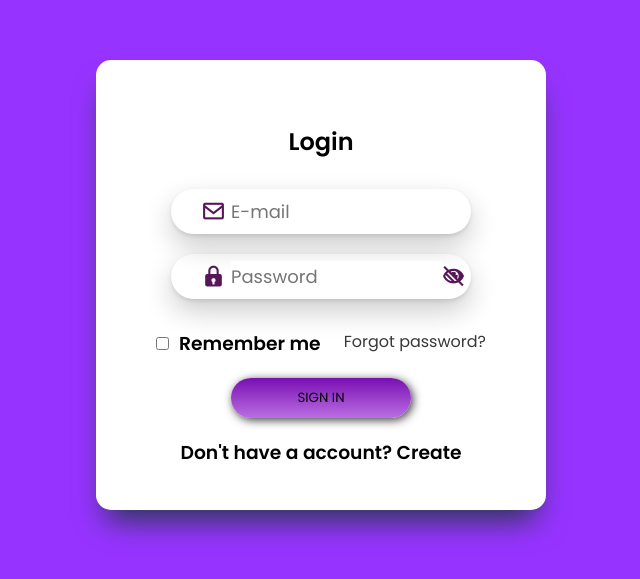
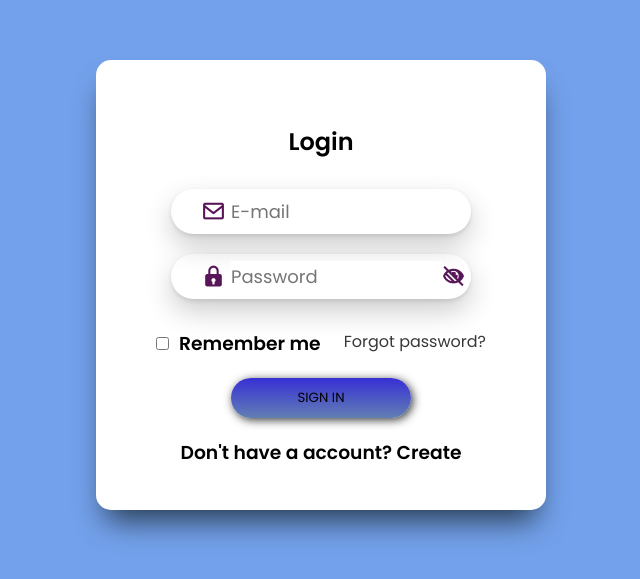
Before and after one commit to maluroojas/frameworks, an Angular app in the folder my-app/: page /login in a window 1280 px wide. Shown: the part 115-694 px from the top of the page, without its empty margins (319-959 px from the left). Built offline with nearby package versions, Linux system fonts and the light colour scheme.

Commit message:
aula 29/05

```diff
--- a/my-app/src/app/app.module.ts
+++ b/my-app/src/app/app.module.ts
@@ -5,7 +5,7 @@ import { AppRoutingModule } from './app-routing.module';
 import { AppComponent } from './app.component';
 import { HeroComponent } from './compnents/hero/hero.component';
 import { LoginComponent } from './components/login/login.component';
-import { FormsModule } from '@angular/forms';
+import { FormsModule, ReactiveFormsModule } from '@angular/forms';
 import { PageNotFoundComponent } from './components/page-not-found/page-not-found.component';
 import { CreateUserComponent } from './components/create-user/create-user.component';
 import { DashboardComponent } from './components/dashboard/dashboard.component';
@@ -28,7 +28,8 @@ import { TodoListComponent } from './components/todo-list/todo-list.component';
   imports: [
     BrowserModule,
     AppRoutingModule,
-    FormsModule
+    FormsModule,
+    ReactiveFormsModule
   ],
   providers: [],
   bootstrap: [AppComponent]
--- a/my-app/src/app/components/dashboard/dashboard.component.html
+++ b/my-app/src/app/components/dashboard/dashboard.component.html
@@ -1,7 +1,7 @@
 <div class="container">
   <!-- HEADER 1 -->
   <div class="header1">
-    <h2>dashboard</h2>
+    <h2>Dashboard</h2>
     <i class="bx bx-menu"></i>
   </div>
 
--- a/my-app/src/app/components/login/login.component.css
+++ b/my-app/src/app/components/login/login.component.css
@@ -1,13 +1,13 @@
-@import url('https://fonts.googleapis.com/css2?family=Poppins:wght@100;200;300;400;500;600&display=swap');
+@import url("https://fonts.googleapis.com/css2?family=Poppins:wght@100;200;300;400;500;600&display=swap");
 * {
-    font-family: 'Poppins', sans-serif;
+  font-family: "Poppins", sans-serif;
 }
 
 h2 {
-margin:20px;
+  margin: 20px;
 }
 
-.error{
+.error {
   display: flex;
   align-items: center;
   gap: 10px;
@@ -18,11 +18,10 @@ border-radius: 8px;
   box-shadow: 2px 2px 5px #383838;
   margin-bottom: 5px;
   height: 38px;
-
 }
 
 .container {
-    background: #9733FF;
+  background: #73a1eb;
   height: 100vh;
   display: flex;
   justify-content: center;
@@ -43,7 +42,9 @@ height: 38px;
 
 .input {
   width: 300px;
-box-shadow: rgba(0, 0, 0, 0.2) 0px 12px 28px 0px, rgba(0, 0, 0, 0.1) 0px 2px 4px 0px, rgba(255, 255, 255, 0.05) 0px 0px 0px 1px inset;;
+  box-shadow: rgba(0, 0, 0, 0.2) 0px 12px 28px 0px,
+    rgba(0, 0, 0, 0.1) 0px 2px 4px 0px,
+    rgba(255, 255, 255, 0.05) 0px 0px 0px 1px inset;
   margin: 10px;
   padding-left: 30px;
   height: 45px;
@@ -64,15 +65,15 @@ align-items: center;
 
 i {
   font-size: 25px;
-color: linear gradient( #4201F1, #892AE8);
-color: #581558
+  color: linear gradient(#9d83e4, #892ae8);
+  color: #581558;
 }
 
 .remember {
   display: flex;
   justify-content: space-between;
   width: 330px;
-    margin:20px;
+  margin: 20px;
 }
 
 .remember div {
@@ -92,13 +93,11 @@ margin-bottom: 20px;
   border-radius: 40px;
   border: none;
   box-shadow: 2px 2px 10px #383838;
-background: linear-gradient(rgb(121, 15, 178), rgb(186, 110, 226));
+  background: linear-gradient(rgb(55, 47, 212), rgb(98, 127, 180));
   cursor: pointer;
-
-
 }
 
-.button:hover{
+.button:hover {
   filter: brightness(140%);
 }
 
--- a/my-app/src/app/components/task/task.component.css
+++ b/my-app/src/app/components/task/task.component.css
@@ -1,4 +1,5 @@
 @import url('https://fonts.googleapis.com/css2?family=Poppins:wght@100;200;300;400;500;600;700&display=swap');
+
     .container {
     font-family: 'Poppins', sans-serif;
 }
@@ -44,7 +45,7 @@ button {
     border-radius: 40px;
     border: none;
     box-shadow: 2px 2px 10px #383838;
-    background: linear-gradient(rgb(129, 55, 167), rgb(164, 110, 226));
+    background: linear-gradient(rgb(59, 55, 167), rgb(63, 126, 243));
     cursor: pointer;
     margin: 10px;
     }
--- a/my-app/src/app/components/task/task.component.html
+++ b/my-app/src/app/components/task/task.component.html
@@ -7,6 +7,7 @@
         name="txtNome"
         id="txtNome"
         placeholder="Digite o nome da tarefa"
+        [formControl]="nome"
       />
 
       <label for="txtdesc">Descrição</label>
@@ -15,6 +16,7 @@
         name="txtDesc"
         id="txtDesc"
         placeholder="Digite a descrição da tarefa"
+        [formControl]="descricao"
       />
 
       <label for="txtresp">Responsável</label>
@@ -23,6 +25,7 @@
         name="txtResp"
         id="txtResp"
         placeholder="Digite o responsável da tarefa"
+        [formControl]="responsavel"
       />
 
       <label for="txtInicio">Data Início</label>
@@ -34,7 +37,7 @@
       <div class="button2"></div>
         <div class="button">
             <button>Cancelar</button>
-            <button>Cadastrar</button>
+            <button (click)="cadastrar()">Cadastrar</button>
         </div>
 
     </div>
--- a/my-app/src/app/components/task/task.component.ts
+++ b/my-app/src/app/components/task/task.component.ts
@@ -1,4 +1,5 @@
 import { Component } from '@angular/core';
+import { FormControl } from '@angular/forms';
 
 @Component({
   selector: 'app-task',
@@ -7,4 +8,12 @@ import { Component } from '@angular/core';
 })
 export class TaskComponent {
 
+    nome = new FormControl('');
+    descricao = new FormControl('');
+    responsavel = new FormControl('');
+    dt_inicio = new FormControl('');
+    dt_fim = new FormControl('');
+
+    cadastrar() {}
+
 }
```
Lines whose indentation alone changed are shown as unchanged.
